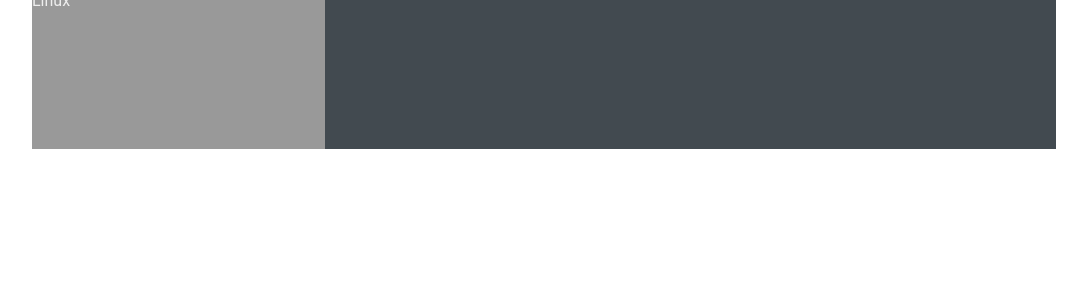
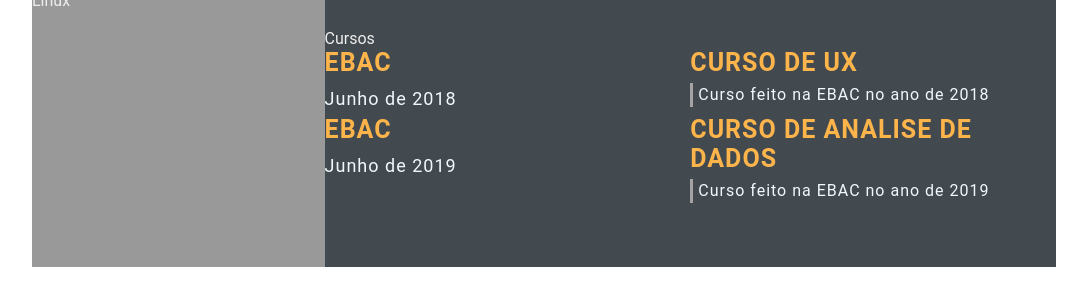
Before and after one commit to AlvaroLeandroRibeiro/devweekgit.github.io, a plain HTML site: page index.html in a window 1280 px wide. Shown: the part 683-982 px from the top of the page, without its empty margins (96-1183 px from the left). Before the commit the page ends 864 px from the top, so only its background shows below. Drawn offline with Linux system fonts and the light colour scheme.

Commit message:
feature: adicão cursos

```diff
--- a/index.html
+++ b/index.html
@@ -95,6 +95,29 @@
 
                 </div>
                 </section>
+                <section class="awards gap">
+                    <div class="right-title">Cursos</div>
+                    <div class="awards-contents">
+                        <div class="awards-left">
+                        <p class="awards-company-name">EBAC</p>
+                        <p class="awards-time-period">Junho de 2018</p>
+                    </div>
+                    <div class="awards-right">
+                        <p class="awards-name">Curso de UX</p>
+                        <p class="awards-desc">Curso feito na EBAC no ano de 2018</p>
+                    </div>
+
+                    <div class="awards-left">
+                        <p class="awards-company-name">EBAC</p>
+                        <p class="awards-time-period">Junho de 2019</p>
+                    </div>
+                    <div class="awards-right">
+                        <p class="awards-name">Curso de Analise de Dados</p>
+                        <p class="awards-desc">Curso feito na EBAC no ano de 2019</p>
+                    </div>
+
+                    </div>
+                </section>
             </section>
 
     </main>
```
